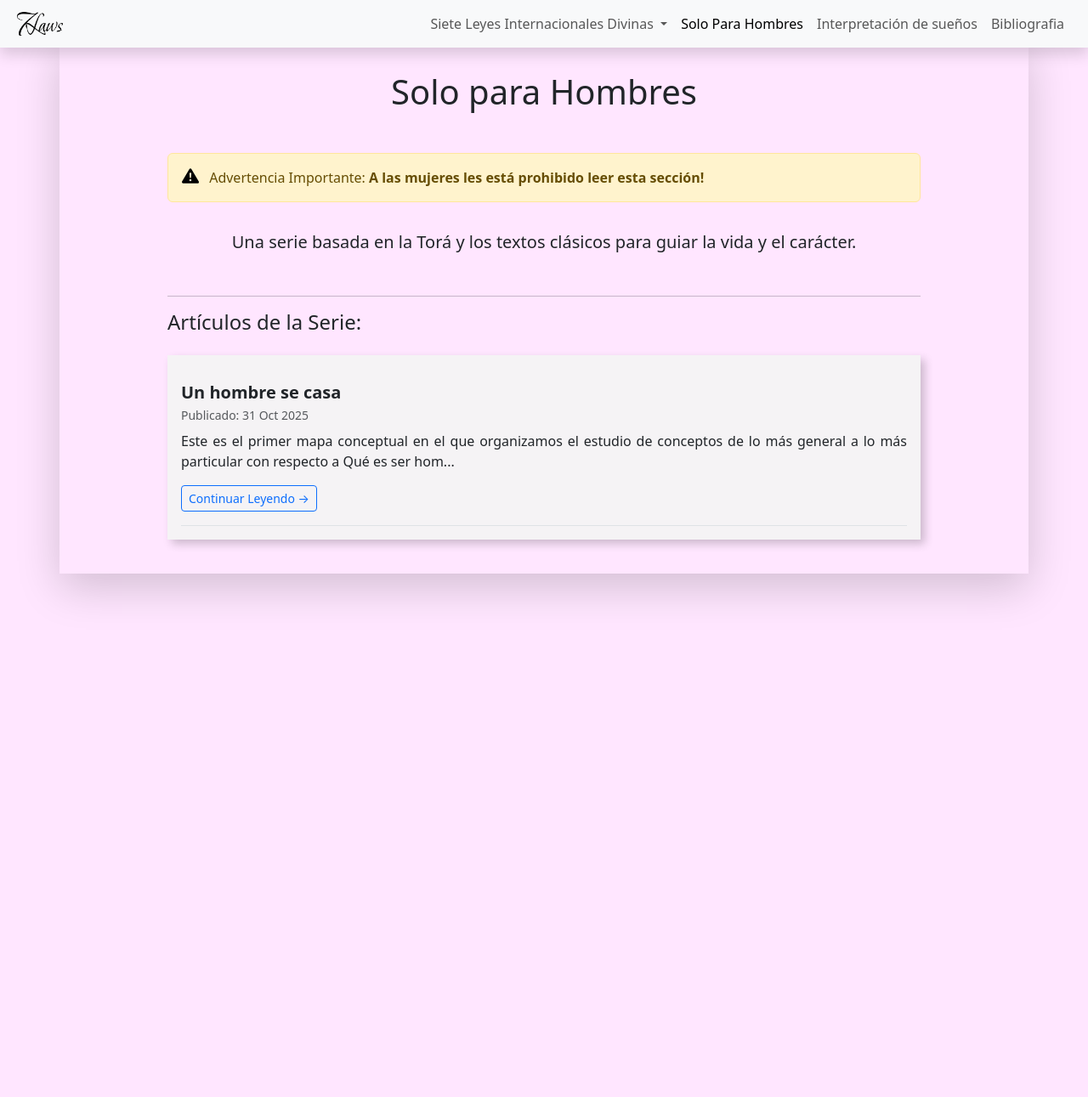
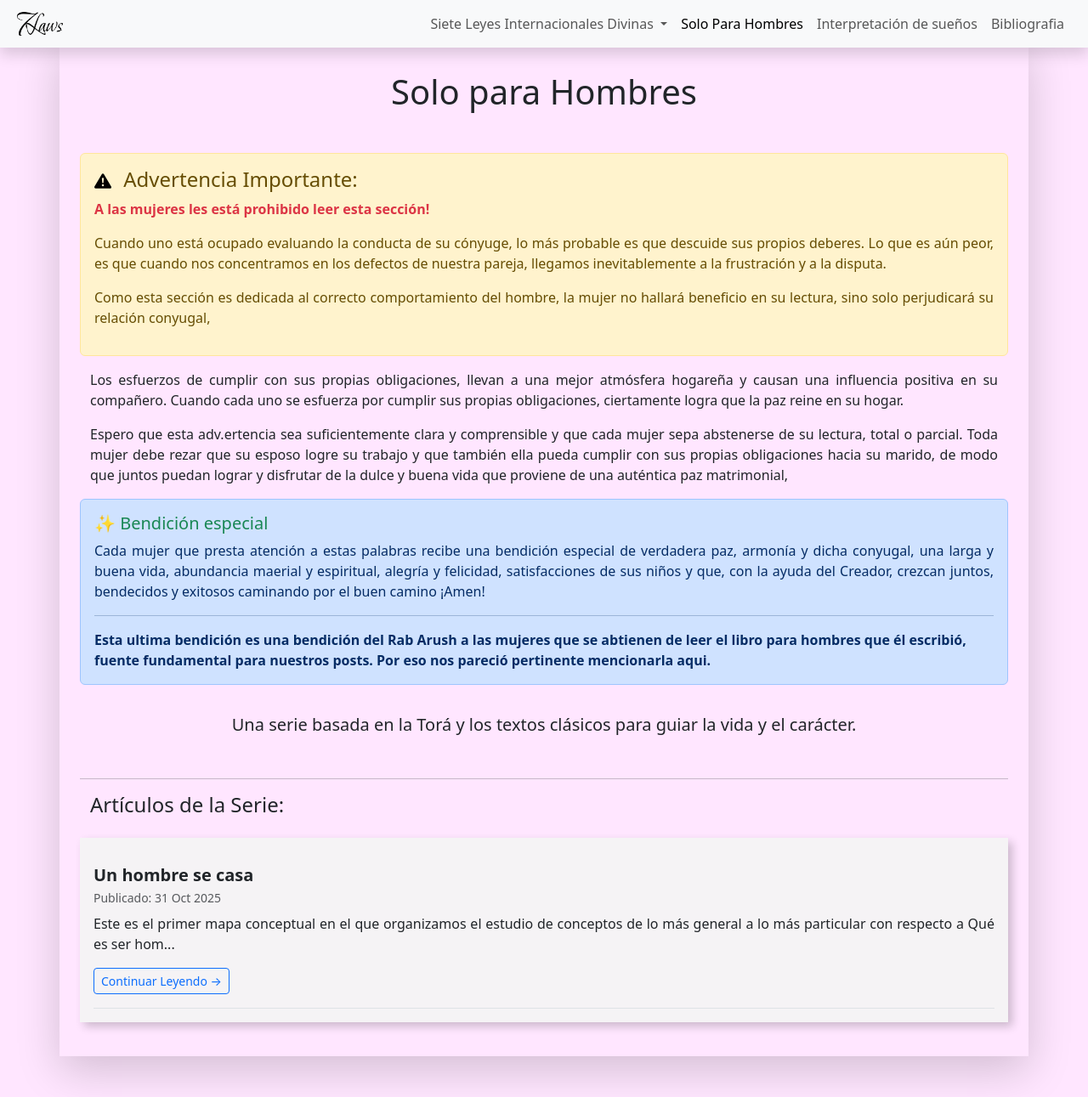
Before and after one commit to Stairwaycl/seven_laws, a Jekyll site: the page built from pages/solo-hombres.html, in a window 1280 px wide and 1291 px high. Shown: the whole window at 85% size. Built offline with Jekyll 4.4.1, drawn with Linux system fonts in a browser that asks for light colours; some web fonts are replaced.

Commit message:
add alerts

```diff
--- a/pages/solo-hombres.html
+++ b/pages/solo-hombres.html
@@ -5,15 +5,52 @@ title: "Solo para Hombres"
 
 <div class="container mt-5">
     <div class="row">
-        <div class="col-lg-10 offset-lg-1">
 
           <div class="alert alert-warning" role="alert">
-            <svg xmlns="http://www.w3.org/2000/svg" class="bi flex-shrink-0 me-2 alert-icon" viewBox="0 0 16 16" role="img" aria-label="Warning:">
-              <path d="M8.982 1.566a1.13 1.13 0 0 0-1.96 0L.165 13.233c-.457.778.091 1.767.98 1.767h13.713c.889 0 1.438-.99.98-1.767L8.982 1.566zM8 5c.535 0 .954.462.9.995l-.35 3.507a.552.552 0 0 1-1.1 0L7.1 5.995A.905.905 0 0 1 8 5zm.002 6a1 1 0 1 1 0 2 1 1 0 0 1 0-2z"/>
-            </svg>
-            Advertencia Importante: <strong>A las mujeres les está prohibido leer esta sección!</strong>
+            <h4 class="alert-heading">
+
+              <svg xmlns="http://www.w3.org/2000/svg" class="bi flex-shrink-0 me-2 alert-icon" viewBox="0 0 16 16" role="img" aria-label="Warning:">
+                <path d="M8.982 1.566a1.13 1.13 0 0 0-1.96 0L.165 13.233c-.457.778.091 1.767.98 1.767h13.713c.889 0 1.438-.99.98-1.767L8.982 1.566zM8 5c.535 0 .954.462.9.995l-.35 3.507a.552.552 0 0 1-1.1 0L7.1 5.995A.905.905 0 0 1 8 5zm.002 6a1 1 0 1 1 0 2 1 1 0 0 1 0-2z"/>
+              </svg>
+
+              Advertencia Importante:
+            </h4>
+
+            <p>
+              <strong class="text-danger">A las mujeres les está prohibido leer esta sección!</strong>
+            </p>
+
+            <p> Cuando uno está ocupado evaluando la conducta de
+              su cónyuge, lo más probable es que descuide sus propios deberes.
+              Lo que es aún peor, es que cuando nos concentramos en los defectos
+              de nuestra pareja, llegamos inevitablemente a la frustración y a la
+              disputa.</p>
+
+              <p>
+                Como esta sección es dedicada al correcto comportamiento del hombre, la mujer no hallará beneficio en su lectura, sino solo perjudicará su relación conyugal,
+              </p>
           </div>
 
+          <p>
+            Los esfuerzos de cumplir con sus propias obligaciones, llevan a una
+            mejor atmósfera hogareña y causan una influencia positiva en su
+            compañero. Cuando cada uno se esfuerza por cumplir sus propias
+            obligaciones, ciertamente logra que la paz reine en su hogar.
+          </p>
+
+          <p>Espero que esta adv.ertencia sea suficientemente clara y
+            comprensible y que cada mujer sepa abstenerse de su lectura, total
+            o parcial. Toda mujer debe rezar que su esposo logre su trabajo  y que también ella pueda cumplir con sus
+            propias obligaciones hacia su marido, de modo que juntos puedan
+            lograr y disfrutar de la dulce y buena vida que proviene de una
+            auténtica paz matrimonial,</p>
+
+            <div class="alert alert-primary" role="alert">
+              <h5 class="text-success">✨ Bendición especial</h5>
+              <p>Cada mujer que presta atención a estas palabras recibe una bendición especial de verdadera paz, armonía y dicha conyugal, una larga y buena vida, abundancia maerial y espiritual, alegría y felicidad, satisfacciones de sus niños y que, con la ayuda del Creador, crezcan juntos, bendecidos y exitosos caminando por el buen camino ¡Amen!</p>
+            <hr>
+            <b>Esta ultima bendición es una bendición del Rab Arush a las mujeres que se abtienen de leer el libro para hombres que él escribió, fuente fundamental para nuestros posts. Por eso nos pareció pertinente mencionarla aqui.</b>
+            </div>
 
             <p class="lead text-center mb-5 pt-3">
                 Una serie basada en la Torá y los textos clásicos para guiar la vida y el carácter.
```
